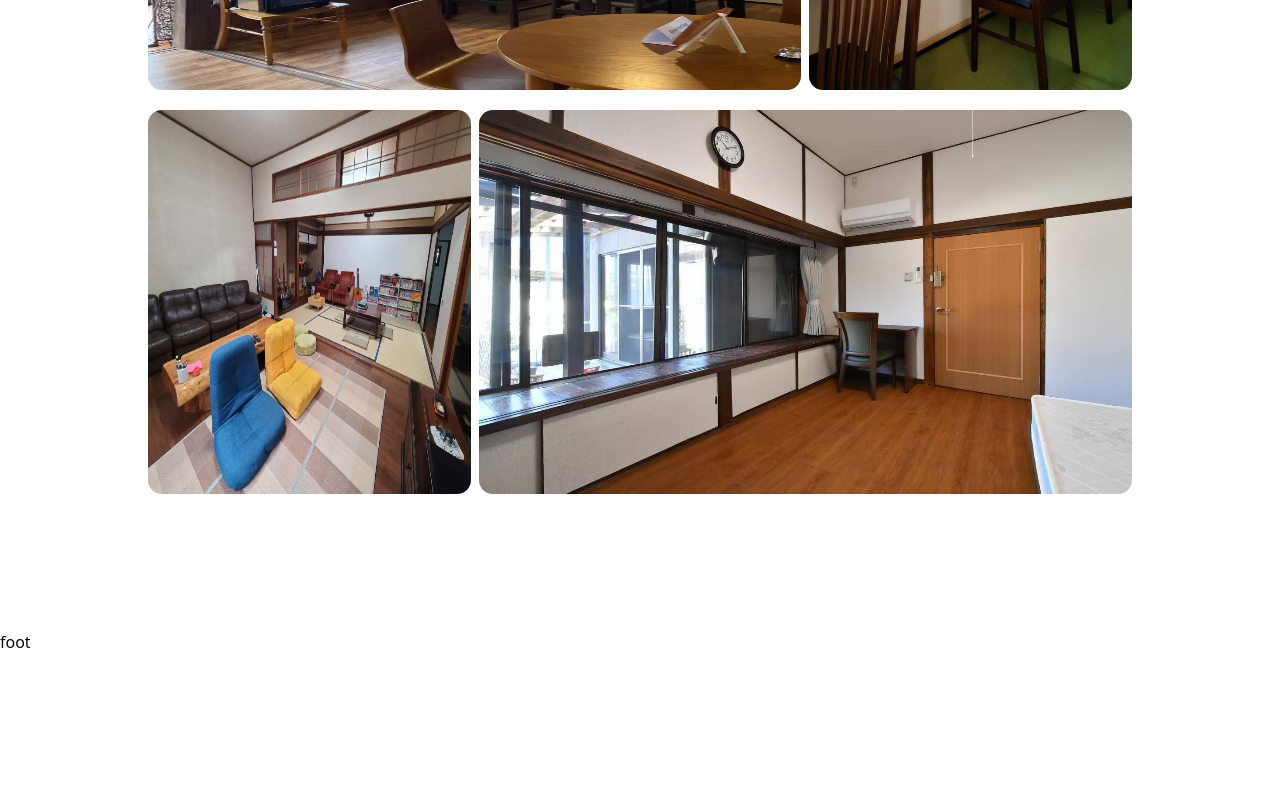
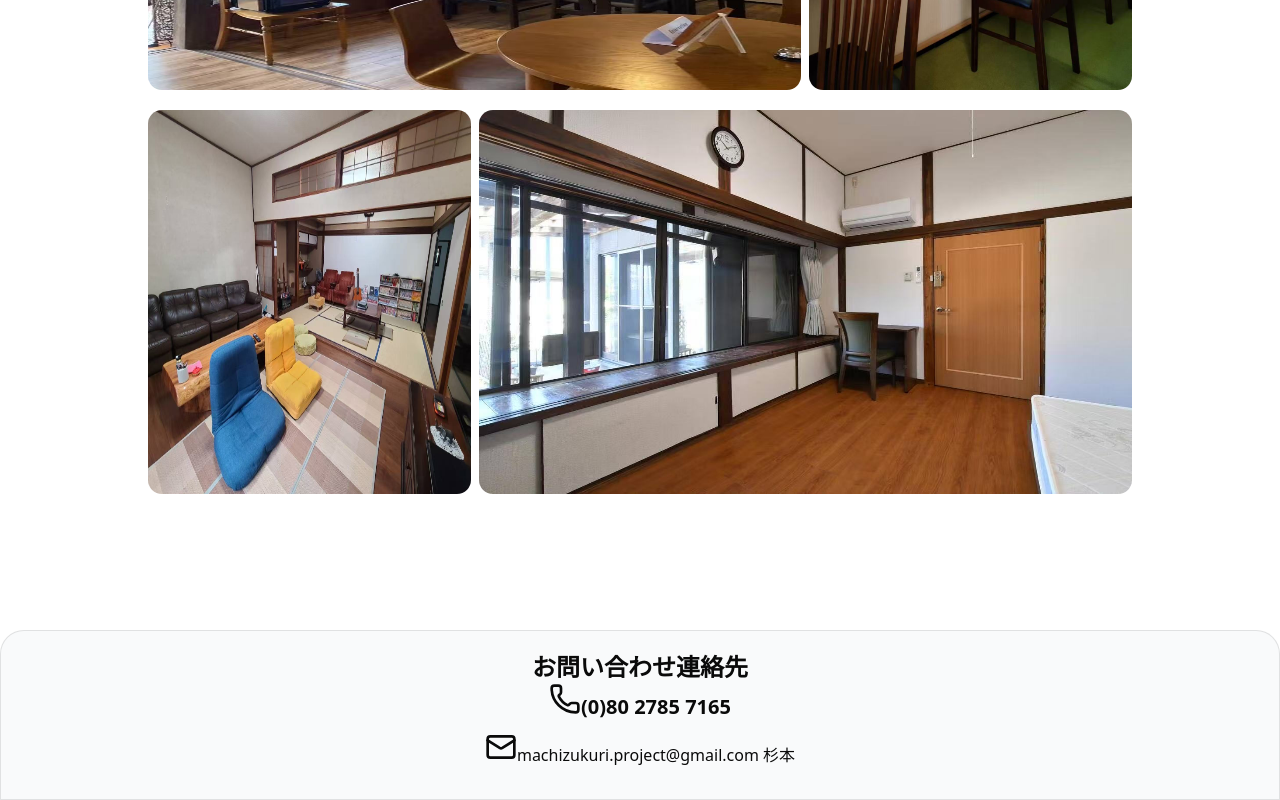
Before and after one commit to spritessmile/react_fashion, a Next.js app: page / in a window 1280 px wide. Shown: the part 1596-2396 px from the top of the page. Before the commit the page ends 2250 px from the top, so only its background shows below. Built offline with nearby package versions, Linux system fonts and the light colour scheme.

Commit message:
feat: add `Footer.tsx` component

```diff
--- a/src/components/Footer.tsx
+++ b/src/components/Footer.tsx
@@ -1,7 +1,18 @@
+import { Phone, Mail } from 'lucide-react'
+
 const Footer = () => {
   return (
-    <footer>
-      <h1>foot</h1>
+    <footer className="mt-10 flex flex-col items-center justify-center rounded-t-3xl border border-black/[0.1] bg-gray-50 px-10 py-5 dark:border-white/[0.2] dark:bg-black">
+      <h2 className="text-2xl font-semibold">お問い合わせ連絡先</h2>
+      <div className="flex items-center justify-start space-y-4 text-xl font-semibold">
+        <Phone size={32} />
+        <h2>(0)80 2785 7165</h2>
+      </div>
+
+      <div className="flex items-center justify-start space-y-4">
+        <Mail size={32} />
+        <h2>machizukuri.project@gmail.com 杉本</h2>
+      </div>
     </footer>
   )
 }
```
